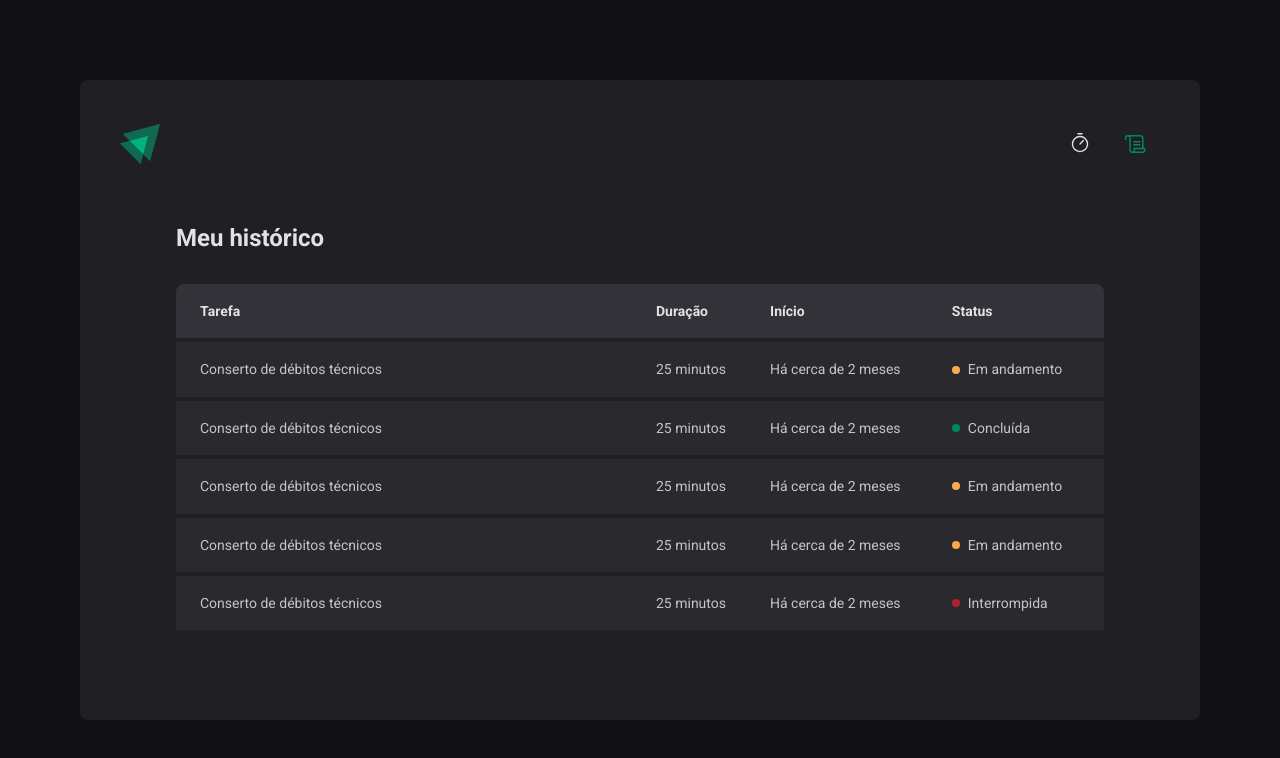
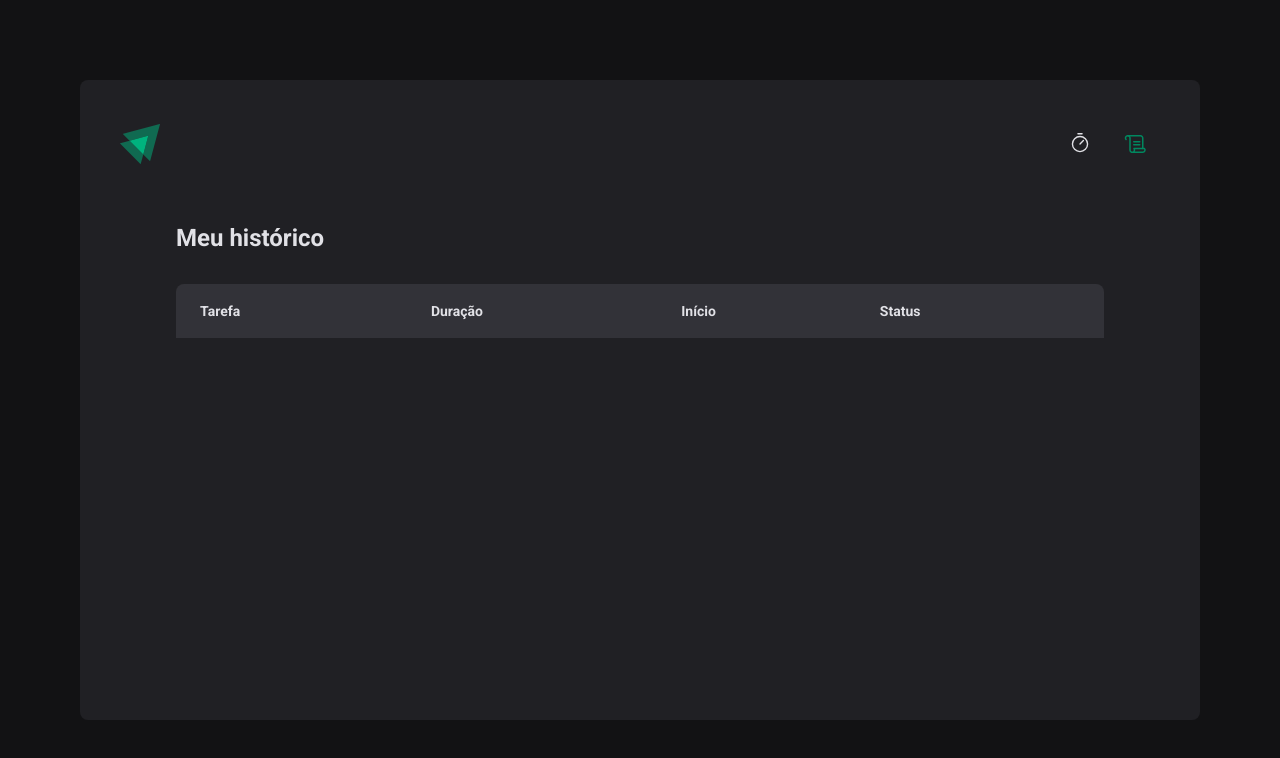
Before and after one commit to GabrielCarvf/02-ignite-timer, a React (Vite) app: page /history in a window 1280 px wide. Shown: the top 758 px of the page. Built offline with nearby package versions, Linux system fonts and the light colour scheme.

Commit message:
:construction: Criação de histórico e otimização
- Criação do histórico de forma dinâmica com listagem dos ciclos já cirados;

- Utilização do context entre os componentes e rotas;

- Utilização de reduces para melhoria de uso dos states no context.

```diff
--- a/src/App.tsx
+++ b/src/App.tsx
@@ -3,12 +3,15 @@
 import { GlobalStyle } from './styles/global'
 import { BrowserRouter } from 'react-router-dom'
 import { Router } from './Router'
+import { CyclesContextProvider } from './context/CyclesContext'
 
 export function App() {
   return (
     <ThemeProvider theme={defaultTheme}>
       <BrowserRouter>
-        <Router />
+        <CyclesContextProvider>
+          <Router />
+        </CyclesContextProvider>
       </BrowserRouter>
       <GlobalStyle />
     </ThemeProvider>
--- /dev/null
+++ b/src/context/CyclesContext.tsx
@@ -0,0 +1,145 @@
+import { ReactNode, createContext, useReducer, useState } from 'react'
+
+interface CreateCycleData {
+  task: string
+  minutesAmount: number
+}
+
+interface Cycle {
+  id: string
+  task: string
+  minutesAmount: number
+  startDate: Date
+  interruptedDate?: Date
+  finishedDate?: Date
+}
+
+interface CycleContextType {
+  cycles: Cycle[]
+  activeCycle: Cycle | undefined
+  activeCycleId: string | null
+  amountSecondsPassed: number
+  markCurrentActiveAsFinished: () => void
+  interruptCurrentCycle: () => void
+  setSecondsPassed: (seconds: number) => void
+  createNewCycle: (data: CreateCycleData) => void
+}
+
+export const CyclesContext = createContext({} as CycleContextType)
+
+interface CyclesContextProviderProps {
+  children: ReactNode
+}
+
+interface CyclesState {
+  cycles: Cycle[]
+  activeCycleId: string | null
+}
+
+export function CyclesContextProvider({
+  children,
+}: CyclesContextProviderProps) {
+  const [cyclesState, dispatch] = useReducer(
+    (state: CyclesState, action: any) => {
+      switch (action.type) {
+        case 'ADD_NEW_CYCLE':
+          return {
+            ...state,
+            cycles: [...state.cycles, action.payload.newCycle],
+            activeCycleId: action.payload.newCycle.id,
+          }
+
+        case 'INTERRUPT_CURRENT_CYCLE':
+          return {
+            ...state,
+            cycles: state.cycles.map((cycle) => {
+              if (cycle.id === state.activeCycleId) {
+                return { ...cycle, interruptedDate: new Date() }
+              } else {
+                return cycle
+              }
+            }),
+            activeCycleId: null,
+          }
+
+        case 'MARK_CURRENT_CYCLE_AS_FINISHED':
+          return {
+            ...state,
+            cycles: state.cycles.map((cycle) => {
+              if (cycle.id === state.activeCycleId) {
+                return { ...cycle, finishedDate: new Date() }
+              } else {
+                return cycle
+              }
+            }),
+            activeCycleId: null,
+          }
+
+        default:
+          return state
+      }
+    },
+    {
+      cycles: [],
+      activeCycleId: null,
+    },
+  )
+
+  const [amountSecondsPassed, setAmountSecondsPassed] = useState(0)
+
+  const { cycles, activeCycleId } = cyclesState
+  const activeCycle = cycles.find((cycle) => cycle.id === activeCycleId)
+
+  function setSecondsPassed(seconds: number) {
+    setAmountSecondsPassed(seconds)
+  }
+
+  function markCurrentActiveAsFinished() {
+    dispatch({
+      type: 'MARK_CURRENT_CYCLE_AS_FINISHED',
+      payload: { activeCycleId },
+    })
+  }
+
+  function createNewCycle(data: CreateCycleData) {
+    const id = String(new Date().getTime())
+
+    const newCycle = {
+      id,
+      task: data.task,
+      minutesAmount: data.minutesAmount,
+      startDate: new Date(),
+    }
+
+    dispatch({
+      type: 'ADD_NEW_CYCLE',
+      payload: { newCycle },
+    })
+
+    setAmountSecondsPassed(0)
+  }
+
+  function interruptCurrentCycle() {
+    dispatch({
+      type: 'INTERRUPT_CURRENT_CYCLE',
+      payload: { activeCycleId },
+    })
+  }
+
+  return (
+    <CyclesContext.Provider
+      value={{
+        cycles,
+        activeCycle,
+        activeCycleId,
+        amountSecondsPassed,
+        createNewCycle,
+        setSecondsPassed,
+        interruptCurrentCycle,
+        markCurrentActiveAsFinished,
+      }}
+    >
+      {children}
+    </CyclesContext.Provider>
+  )
+}
--- a/src/pages/History/index.tsx
+++ b/src/pages/History/index.tsx
@@ -1,10 +1,15 @@
+import { useContext } from 'react'
+import { CyclesContext } from '../../context/CyclesContext'
+import { formatDistanceToNow } from 'date-fns'
+import ptBR from 'date-fns/locale/pt-BR'
 import { HistoryContainer, HistoryList, StatusTask } from './styles'
 
 export function History() {
+  const { cycles } = useContext(CyclesContext)
+
   return (
     <HistoryContainer>
       <h1>Meu histórico</h1>
-
       <HistoryList>
         <table>
           <thead>
@@ -16,46 +21,33 @@
             </tr>
           </thead>
           <tbody>
-            <tr>
-              <td>Conserto de débitos técnicos</td>
-              <td>25 minutos</td>
-              <td>Há cerca de 2 meses</td>
-              <td>
-                <StatusTask status_color="yellow">Em andamento</StatusTask>
-              </td>
-            </tr>
-            <tr>
-              <td>Conserto de débitos técnicos</td>
-              <td>25 minutos</td>
-              <td>Há cerca de 2 meses</td>
-              <td>
-                <StatusTask status_color="green">Concluída</StatusTask>
-              </td>
-            </tr>
-            <tr>
-              <td>Conserto de débitos técnicos</td>
-              <td>25 minutos</td>
-              <td>Há cerca de 2 meses</td>
-              <td>
-                <StatusTask status_color="yellow">Em andamento</StatusTask>
-              </td>
-            </tr>
-            <tr>
-              <td>Conserto de débitos técnicos</td>
-              <td>25 minutos</td>
-              <td>Há cerca de 2 meses</td>
-              <td>
-                <StatusTask status_color="yellow">Em andamento</StatusTask>
-              </td>
-            </tr>
-            <tr>
-              <td>Conserto de débitos técnicos</td>
-              <td>25 minutos</td>
-              <td>Há cerca de 2 meses</td>
-              <td>
-                <StatusTask status_color="red">Interrompida</StatusTask>
-              </td>
-            </tr>
+            {cycles.map((cycle) => {
+              return (
+                <tr key={cycle.id}>
+                  <td>{cycle.task}</td>
+                  <td>{cycle.minutesAmount} minutos</td>
+                  <td>
+                    {formatDistanceToNow(cycle.startDate, {
+                      addSuffix: true,
+                      locale: ptBR,
+                    })}
+                  </td>
+                  <td>
+                    {cycle.finishedDate && (
+                      <StatusTask status_color="green">Concluída</StatusTask>
+                    )}
+                    {cycle.interruptedDate && (
+                      <StatusTask status_color="red">Interrompido</StatusTask>
+                    )}
+                    {!cycle.finishedDate && !cycle.interruptedDate && (
+                      <StatusTask status_color="yellow">
+                        Em andamento
+                      </StatusTask>
+                    )}
+                  </td>
+                </tr>
+              )
+            })}
           </tbody>
         </table>
       </HistoryList>
--- a/src/pages/Home/components/Countdown/index.tsx
+++ b/src/pages/Home/components/Countdown/index.tsx
@@ -1,7 +1,7 @@
 import { useContext, useEffect } from 'react'
 import { CountdownContainer, Separator } from './styles'
 import { differenceInSeconds } from 'date-fns'
-import { CyclesContext } from '../..'
+import { CyclesContext } from '../../../../context/CyclesContext'
 
 export function Countdown() {
   const {
--- a/src/pages/Home/components/NewCycleForm/index.tsx
+++ b/src/pages/Home/components/NewCycleForm/index.tsx
@@ -1,7 +1,7 @@
 import { useFormContext } from 'react-hook-form'
 import { FormContainer, MinutesCountdownInput, TaskInput } from './styles'
 import { useContext } from 'react'
-import { CyclesContext } from '../..'
+import { CyclesContext } from '../../../../context/CyclesContext'
 
 export function NewCycleForm() {
   const { activeCycle } = useContext(CyclesContext)
--- a/src/pages/Home/index.tsx
+++ b/src/pages/Home/index.tsx
@@ -1,9 +1,9 @@
 // import { useForm } from 'react-hook-form'
 import { Countdown } from './components/Countdown'
+import { zodResolver } from '@hookform/resolvers/zod'
 import { NewCycleForm } from './components/NewCycleForm'
 import { HandPalm, Play } from 'phosphor-react'
-import { createContext, useState } from 'react'
-import { zodResolver } from '@hookform/resolvers/zod'
+import { FormProvider, useForm } from 'react-hook-form'
 import * as zod from 'zod'
 
 import {
@@ -11,24 +11,8 @@
   StartCountdownButton,
   StopCountdownButton,
 } from './styles'
-import { FormProvider, useForm } from 'react-hook-form'
-
-interface Cycle {
-  id: string
-  task: string
-  minutesAmount: number
-  startDate: Date
-  interruptedDate?: Date
-  finishedDate?: Date
-}
-
-interface CyclesContextType {
-  activeCycle: Cycle | undefined
-  activeCycleId: string | null
-  amountSecondsPassed: number
-  markCurrentActiveAsFinished: () => void
-  setSecondsPassed: (seconds: number) => void
-}
+import { useContext } from 'react'
+import { CyclesContext } from '../../context/CyclesContext'
 
 const newCycleFormValidationSchema = zod.object({
   task: zod.string().min(1, 'Informe a tarefa'),
@@ -37,12 +21,9 @@
 
 type NewCycleFormData = zod.infer<typeof newCycleFormValidationSchema>
 
-export const CyclesContext = createContext({} as CyclesContextType)
-
 export function Home() {
-  const [cycles, setCycles] = useState<Cycle[]>([])
-  const [activeCycleId, setActiveCycleId] = useState<string | null>(null)
-  const [amountSecondsPassed, setAmountSecondsPassed] = useState(0)
+  const { createNewCycle, interruptCurrentCycle, activeCycle } =
+    useContext(CyclesContext)
 
   const newCycleForm = useForm<NewCycleFormData>({
     resolver: zodResolver(newCycleFormValidationSchema),
@@ -52,55 +33,11 @@
     },
   })
 
-  function setSecondsPassed(seconds: number) {
-    setAmountSecondsPassed(seconds)
-  }
-
   const { handleSubmit, watch, reset } = newCycleForm
 
-  const activeCycle = cycles.find((cycle) => cycle.id === activeCycleId)
-
-  function markCurrentActiveAsFinished() {
-    setCycles((state) =>
-      state.map((cycle) => {
-        if (cycle.id === activeCycleId) {
-          return { ...cycle, finishedDate: new Date() }
-        } else {
-          return cycle
-        }
-      }),
-    )
-  }
-
   function handleCreateNewCycle(data: NewCycleFormData) {
-    const id = String(new Date().getTime())
-
-    const newCycle = {
-      id,
-      task: data.task,
-      minutesAmount: data.minutesAmount,
-      startDate: new Date(),
-    }
-
-    setCycles((state) => [...state, newCycle])
-    setActiveCycleId(id)
-    setAmountSecondsPassed(0)
-
+    createNewCycle(data)
     reset()
-  }
-
-  function handleInterruptCycle() {
-    setCycles((state) =>
-      state.map((cycle) => {
-        if (cycle.id === activeCycleId) {
-          return { ...cycle, interruptedDate: new Date() }
-        } else {
-          return cycle
-        }
-      }),
-    )
-
-    setActiveCycleId(null)
   }
 
   const task = watch('task')
@@ -109,23 +46,13 @@
   return (
     <HomeContainer>
       <form onSubmit={handleSubmit(handleCreateNewCycle)} action="">
-        <CyclesContext.Provider
-          value={{
-            activeCycle,
-            activeCycleId,
-            amountSecondsPassed,
-            setSecondsPassed,
-            markCurrentActiveAsFinished,
-          }}
-        >
-          <FormProvider {...newCycleForm}>
-            <NewCycleForm />
-          </FormProvider>
-          <Countdown />
-        </CyclesContext.Provider>
+        <FormProvider {...newCycleForm}>
+          <NewCycleForm />
+        </FormProvider>
+        <Countdown />
 
         {activeCycle ? (
-          <StopCountdownButton onClick={handleInterruptCycle} type="button">
+          <StopCountdownButton onClick={interruptCurrentCycle} type="button">
             <HandPalm size={24} />
             Interromper
           </StopCountdownButton>
```
